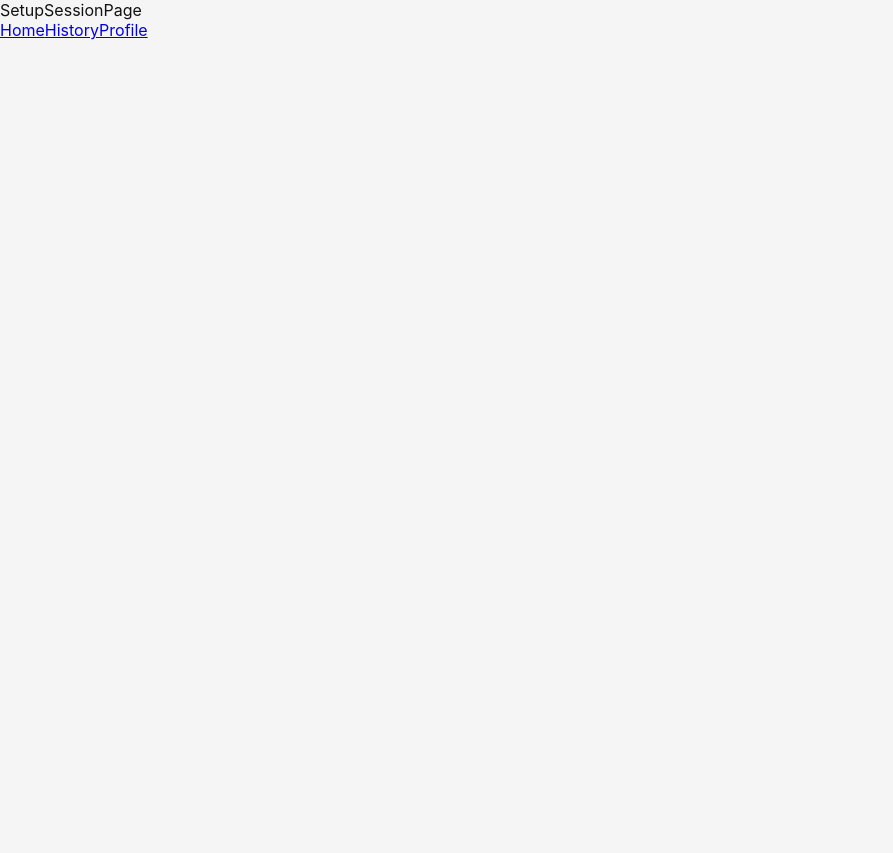
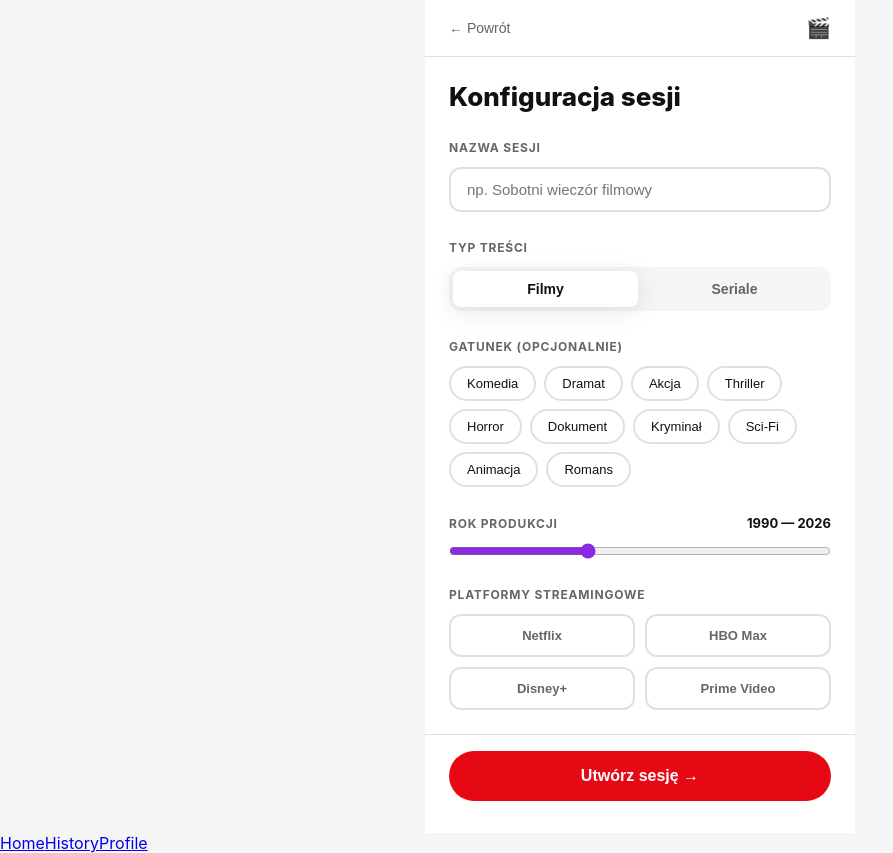
Before and after one commit to zuniak/movie-matcher, a React (Vite) app in the folder frontend/: page /setup in a window 1280 px wide. Shown: the whole page, without its empty margins (0-893 px from the left). Before the commit the page ends 800 px from the top, so only its background shows below. Built offline with nearby package versions, Linux system fonts and the light colour scheme; no server answers; sample sign-in values are in the browser's storage.

Commit message:
feat(setup): session config — content type, genres, year range, platforms

```diff
--- a/frontend/src/pages/SetupSessionPage.jsx
+++ b/frontend/src/pages/SetupSessionPage.jsx
@@ -1,3 +1,167 @@
+import { useState } from 'react'
+import { useNavigate } from 'react-router-dom'
+import { useSession } from '../hooks/useSession'
+import { createSession } from '../services/sessionService'
+import { GENRES, PLATFORMS } from '../data/movies'
+import styles from './SetupSessionPage.module.css'
+
+const PLATFORM_LIST = Object.values(PLATFORMS)
+const GENRE_LIST = Object.values(GENRES)
+
+const PLATFORM_COLORS = {
+  Netflix: '#E60914',
+  'HBO Max': '#8A2BE2',
+  'Disney+': '#0072D7',
+  'Prime Video': '#00A8E1',
+}
+
 export default function SetupSessionPage() {
-  return <div>SetupSessionPage</div>
+  const { session: sessionState, setHostSession } = useSession()
+  const navigate = useNavigate()
+
+  const [sessionName, setSessionName] = useState('')
+  const [contentType, setContentType] = useState('movie') // 'movie' | 'series'
+  const [selectedGenres, setSelectedGenres] = useState([])
+  const [selectedPlatforms, setSelectedPlatforms] = useState([])
+  const [yearFrom, setYearFrom] = useState(1990)
+  const [yearTo] = useState(new Date().getFullYear())
+  const [loading, setLoading] = useState(false)
+  const [error, setError] = useState('')
+
+  const toggleGenre = (g) =>
+    setSelectedGenres((prev) => (prev.includes(g) ? prev.filter((x) => x !== g) : [...prev, g]))
+
+  const togglePlatform = (p) =>
+    setSelectedPlatforms((prev) =>
+      prev.includes(p) ? prev.filter((x) => x !== p) : [...prev, p]
+    )
+
+  const handleCreate = async () => {
+    setError('')
+    setLoading(true)
+    try {
+      const filters = {
+        platforms: selectedPlatforms,
+        genres: selectedGenres,
+        yearFrom,
+        yearTo,
+        type: contentType,
+      }
+      const created = await createSession({
+        hostName: sessionState?.hostName ?? 'Host',
+        name: sessionName || 'Wieczór filmowy',
+        filters,
+      })
+      setHostSession(created)
+      navigate(`/lobby/${created.id}`)
+    } catch (err) {
+      setError(err.message)
+    } finally {
+      setLoading(false)
+    }
+  }
+
+  return (
+    <div className={`screen ${styles.setup}`}>
+      <header className={styles.header}>
+        <button className={styles.back} onClick={() => navigate(-1)}>
+          ← Powrót
+        </button>
+        <span className={styles.logo}>🎬</span>
+      </header>
+
+      <div className={styles.content}>
+        <h1 className={styles.title}>Konfiguracja sesji</h1>
+
+        <section className={styles.section}>
+          <label className={styles.sectionLabel}>Nazwa sesji</label>
+          <input
+            className={styles.input}
+            type="text"
+            placeholder="np. Sobotni wieczór filmowy"
+            value={sessionName}
+            onChange={(e) => setSessionName(e.target.value)}
+            maxLength={50}
+          />
+        </section>
+
+        <section className={styles.section}>
+          <label className={styles.sectionLabel}>Typ treści</label>
+          <div className={styles.toggle}>
+            <button
+              className={`${styles.toggleBtn} ${contentType === 'movie' ? styles.active : ''}`}
+              onClick={() => setContentType('movie')}
+            >
+              Filmy
+            </button>
+            <button
+              className={`${styles.toggleBtn} ${contentType === 'series' ? styles.active : ''}`}
+              onClick={() => setContentType('series')}
+            >
+              Seriale
+            </button>
+          </div>
+        </section>
+
+        <section className={styles.section}>
+          <label className={styles.sectionLabel}>Gatunek (opcjonalnie)</label>
+          <div className={styles.chips}>
+            {GENRE_LIST.map((g) => (
+              <button
+                key={g}
+                className={`${styles.chip} ${selectedGenres.includes(g) ? styles.chipActive : ''}`}
+                onClick={() => toggleGenre(g)}
+              >
+                {g}
+              </button>
+            ))}
+          </div>
+        </section>
+
+        <section className={styles.section}>
+          <div className={styles.sliderHeader}>
+            <label className={styles.sectionLabel}>Rok produkcji</label>
+            <span className={styles.sliderValue}>
+              {yearFrom} — {yearTo}
+            </span>
+          </div>
+          <input
+            className={styles.slider}
+            type="range"
+            min={1970}
+            max={yearTo}
+            value={yearFrom}
+            onChange={(e) => setYearFrom(Number(e.target.value))}
+          />
+        </section>
+
+        <section className={styles.section}>
+          <label className={styles.sectionLabel}>Platformy streamingowe</label>
+          <div className={styles.platforms}>
+            {PLATFORM_LIST.map((p) => {
+              const active = selectedPlatforms.includes(p)
+              return (
+                <button
+                  key={p}
+                  className={`${styles.platformBtn} ${active ? styles.platformActive : ''}`}
+                  style={active ? { borderColor: PLATFORM_COLORS[p], color: PLATFORM_COLORS[p] } : {}}
+                  onClick={() => togglePlatform(p)}
+                >
+                  {p}
+                </button>
+              )
+            })}
+          </div>
+        </section>
+
+        {error && <p className={styles.error}>{error}</p>}
+      </div>
+
+      <div className={styles.footer}>
+        <button className={styles.btnCreate} onClick={handleCreate} disabled={loading}>
+          {loading ? 'Tworzenie…' : 'Utwórz sesję →'}
+        </button>
+      </div>
+    </div>
+  )
 }
--- /dev/null
+++ b/frontend/src/pages/SetupSessionPage.module.css
@@ -0,0 +1,182 @@
+.setup {
+  background: var(--color-surface);
+}
+
+.header {
+  display: flex;
+  align-items: center;
+  justify-content: space-between;
+  padding: 16px 24px;
+  border-bottom: 1px solid var(--color-border);
+}
+
+.back {
+  background: none;
+  border: none;
+  font-size: 14px;
+  color: var(--color-text-secondary);
+  cursor: pointer;
+}
+
+.logo {
+  font-size: 20px;
+}
+
+.content {
+  flex: 1;
+  overflow-y: auto;
+  padding: 24px;
+  display: flex;
+  flex-direction: column;
+  gap: 28px;
+}
+
+.title {
+  font-size: 26px;
+  font-weight: 800;
+}
+
+.section {
+  display: flex;
+  flex-direction: column;
+  gap: 12px;
+}
+
+.sectionLabel {
+  font-size: 12px;
+  font-weight: 700;
+  text-transform: uppercase;
+  letter-spacing: 0.8px;
+  color: var(--color-text-secondary);
+}
+
+.input {
+  padding: 12px 16px;
+  border: 2px solid var(--color-border);
+  border-radius: var(--radius-md);
+  font-size: 15px;
+  outline: none;
+  transition: border-color 0.15s;
+}
+
+.input:focus {
+  border-color: var(--color-purple);
+}
+
+.toggle {
+  display: grid;
+  grid-template-columns: 1fr 1fr;
+  background: var(--color-bg);
+  border-radius: var(--radius-md);
+  padding: 4px;
+  gap: 4px;
+}
+
+.toggleBtn {
+  padding: 10px;
+  border: none;
+  border-radius: var(--radius-sm);
+  font-size: 14px;
+  font-weight: 600;
+  background: transparent;
+  color: var(--color-text-secondary);
+  cursor: pointer;
+  transition: all 0.15s;
+}
+
+.toggleBtn.active {
+  background: var(--color-surface);
+  color: var(--color-text);
+  box-shadow: var(--shadow-card);
+}
+
+.chips {
+  display: flex;
+  flex-wrap: wrap;
+  gap: 8px;
+}
+
+.chip {
+  padding: 8px 16px;
+  border: 2px solid var(--color-border);
+  border-radius: var(--radius-full);
+  background: transparent;
+  font-size: 13px;
+  font-weight: 500;
+  color: var(--color-text);
+  cursor: pointer;
+  transition: all 0.15s;
+}
+
+.chipActive {
+  border-color: var(--color-purple);
+  background: var(--color-purple);
+  color: #fff;
+}
+
+.sliderHeader {
+  display: flex;
+  justify-content: space-between;
+  align-items: center;
+}
+
+.sliderValue {
+  font-size: 13px;
+  font-weight: 700;
+  color: var(--color-text);
+}
+
+.slider {
+  width: 100%;
+  accent-color: var(--color-purple);
+}
+
+.platforms {
+  display: grid;
+  grid-template-columns: 1fr 1fr;
+  gap: 10px;
+}
+
+.platformBtn {
+  padding: 12px;
+  border: 2px solid var(--color-border);
+  border-radius: var(--radius-md);
+  background: transparent;
+  font-size: 13px;
+  font-weight: 600;
+  cursor: pointer;
+  transition: all 0.15s;
+  color: var(--color-text-secondary);
+}
+
+.platformActive {
+  background: #f8f4ff;
+}
+
+.error {
+  color: var(--color-red);
+  font-size: 14px;
+}
+
+.footer {
+  padding: 16px 24px 32px;
+  border-top: 1px solid var(--color-border);
+}
+
+.btnCreate {
+  width: 100%;
+  padding: 16px;
+  border: none;
+  border-radius: var(--radius-full);
+  background: var(--color-red);
+  color: #fff;
+  font-size: 16px;
+  font-weight: 700;
+  cursor: pointer;
+  transition: opacity 0.15s;
+}
+
+.btnCreate:disabled {
+  opacity: 0.6;
+  cursor: not-allowed;
+}
```
